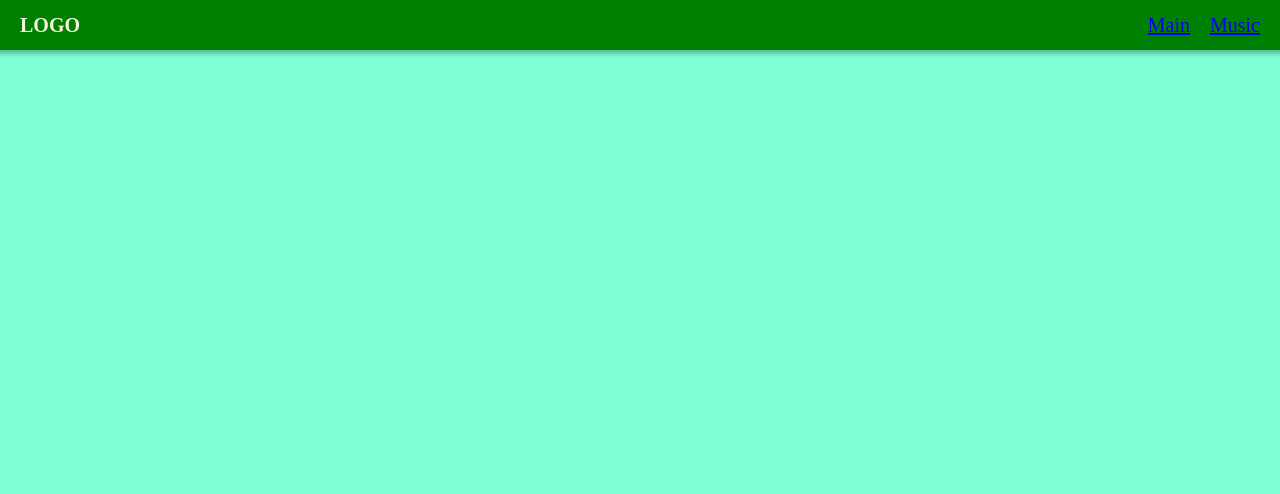
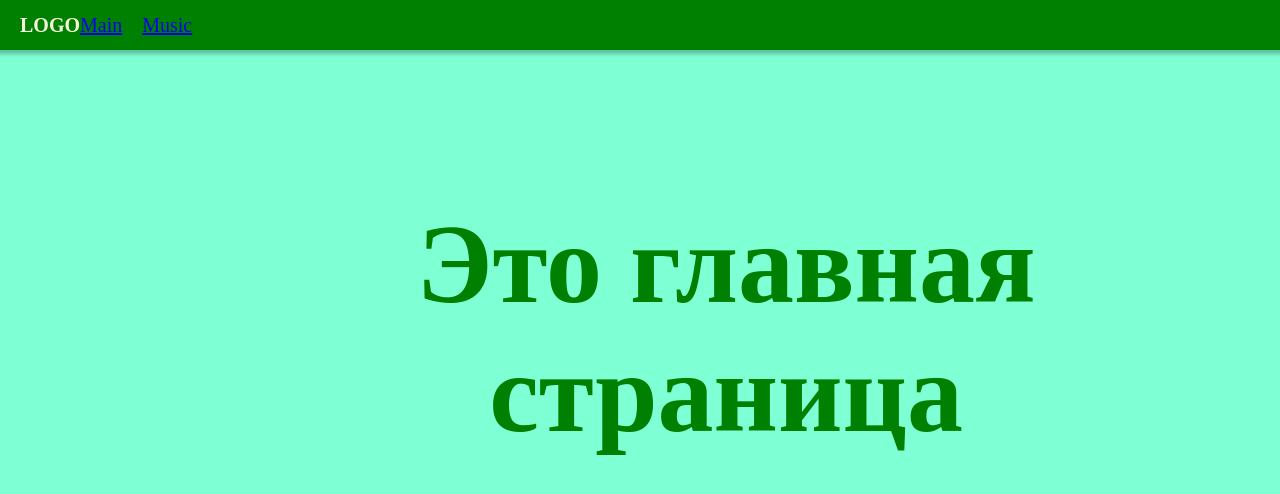
Before and after one commit to AlexanderK-coder/react_anton, a React (Create React App) app: page / in a window 1280 px wide. Shown: the top 494 px of the page. Built offline with nearby package versions, Linux system fonts and the light colour scheme.

Commit message:
sucsess nav

```diff
--- a/src/App.js
+++ b/src/App.js
@@ -2,28 +2,16 @@
 
 import Header from "./components/header/Header";
 import Footer from "./components/footer/Footer";
-
-import Main from "./pages/main/Main";
-import Music from "./pages/music/Music";
-import { Routes, Route, BrowserRouter } from "react-router-dom";
 
 import "./index.css";
 
 function App() {
   return (
     <>
-      <BrowserRouter>
-        <div className="container">
-          <Header />
-
-          <Routes>
-            <Route exact path="/" element={Main} />
-            <Route path="/music" element={Music} />
-          </Routes>
-
-          <Footer />
-        </div>
-      </BrowserRouter>
+      <div className="container">
+        <Header />
+        <Footer />
+      </div>
     </>
   );
 }
--- a/src/components/header/Header.jsx
+++ b/src/components/header/Header.jsx
@@ -1,12 +1,17 @@
 import React, { useState } from "react";
 import { ReactComponent as Icon } from "./icon.svg";
 import "./header.css";
+
+import Main from "../../pages/main/Main.jsx";
+import Music from "../../pages/music/Music.jsx";
+import { Routes, Route, BrowserRouter } from "react-router-dom";
 
 import { NavLink } from "react-router-dom";
 
 const Header = () => {
   const [isOpen, setOpen] = useState();
   return (
+    <BrowserRouter>
       <div className="header">
         <div className="header_logo">LOGO</div>
         <nav className={`header_nav ${isOpen ? "active" : ""}`}>
@@ -20,10 +25,16 @@ const Header = () => {
           </ul>
         </nav>
 
+        <Routes>
+          <Route exact path="/" element={<Main />} />
+          <Route path="/music" element={<Music />} />
+        </Routes>
+
         <button className="header_menu_button" onClick={() => setOpen(!isOpen)}>
           <Icon />
         </button>
       </div>
+    </BrowserRouter>
   );
 };
 
```
Lines whose indentation alone changed are shown as unchanged.
